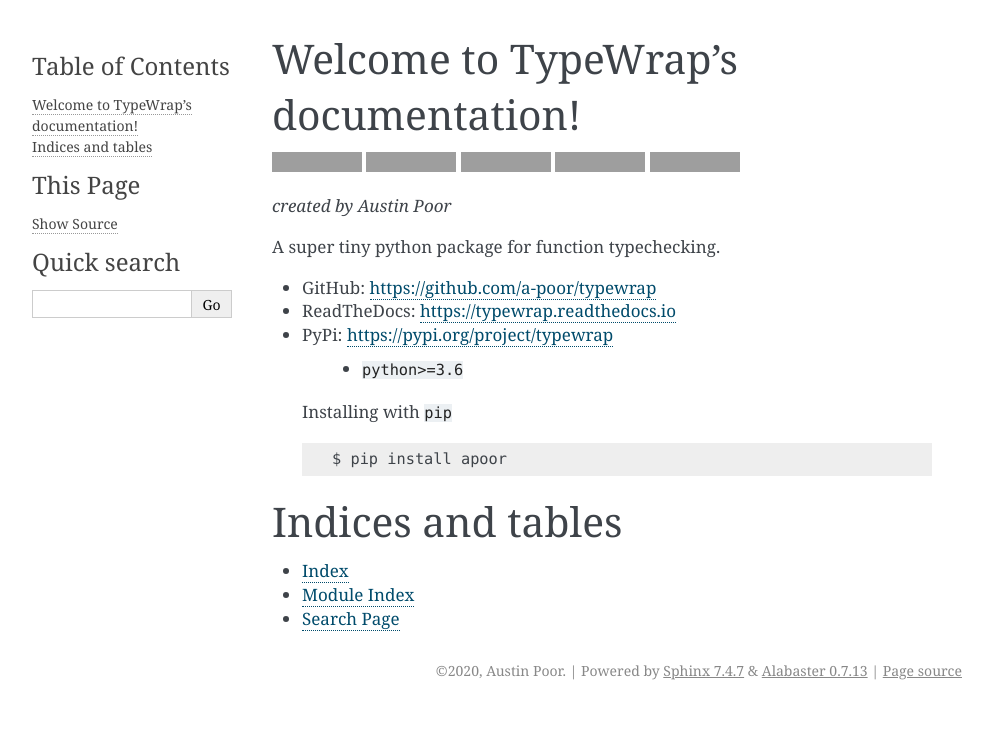
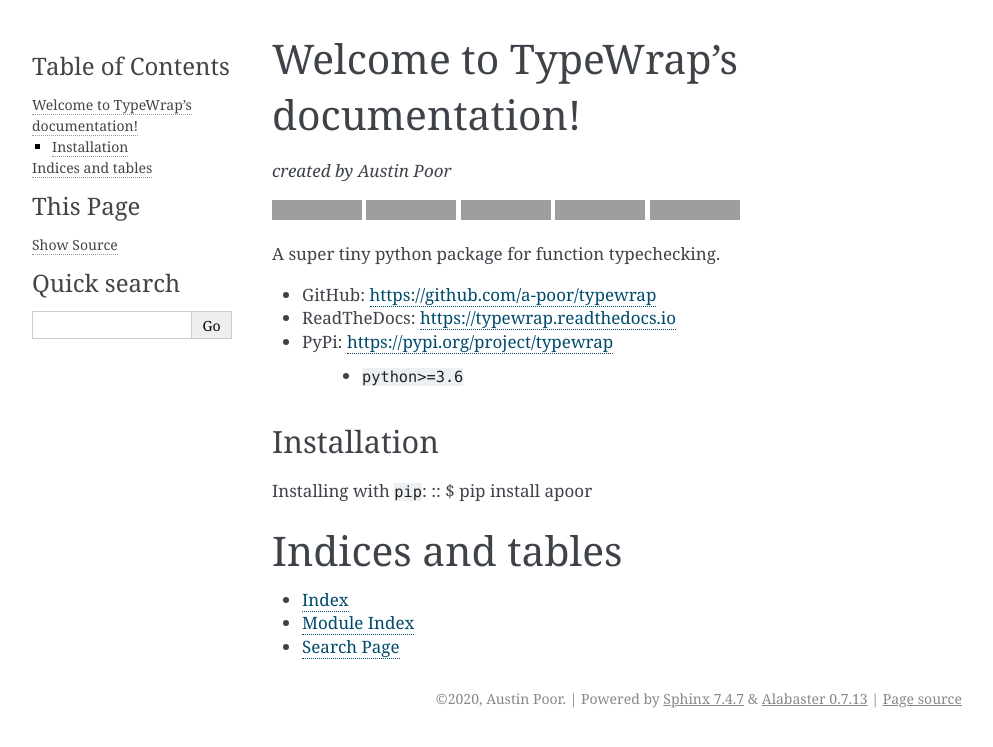
Before and after one commit to a-poor/typewrap, a Sphinx documentation site: the page built from docs/index.rst, in a window 1280 px wide, cut to the strip 0-747 px from the top of the page. Shown: the whole strip, without its empty margins (148-1141 px from the left). Built offline with Sphinx 7.4.7, drawn with Linux system fonts in a browser that asks for light colours; some of the changed lines change nothing that is shown; grey boxes are pictures that could not be loaded.

Commit message:
Updating docs

```diff
--- a/docs/conf.py
+++ b/docs/conf.py
@@ -30,8 +30,22 @@
 # extensions coming with Sphinx (named 'sphinx.ext.*') or your custom
 # ones.
 extensions = [
-    'sphinx.ext.autodoc'
+    'sphinx.ext.autodoc',
+    'sphinx.ext.napoleon'
 ]
+
+napoleon_google_docstring = True
+napoleon_numpy_docstring = True
+napoleon_include_init_with_doc = False
+napoleon_include_private_with_doc = False
+napoleon_include_special_with_doc = True
+napoleon_use_admonition_for_examples = False
+napoleon_use_admonition_for_notes = False
+napoleon_use_admonition_for_references = False
+napoleon_use_ivar = False
+napoleon_use_param = True
+napoleon_use_rtype = True
+napoleon_type_aliases = None
 
 master_doc = 'index'
 
--- a/docs/index.rst
+++ b/docs/index.rst
@@ -9,6 +9,8 @@
 .. toctree::
    :maxdepth: 2
    :caption: Contents:
+
+*created by Austin Poor*
 
 .. image:: https://travis-ci.com/a-poor/typewrap.svg?branch=master
    :target: https://travis-ci.com/a-poor/typewrap
@@ -22,8 +24,6 @@
   :target: https://typewrap.readthedocs.io/en/latest/?badge=latest
   :alt: Documentation Status
 
-*created by Austin Poor*
-
 A super tiny python package for function typechecking.
 
 * GitHub: https://github.com/a-poor/typewrap
@@ -36,11 +36,11 @@
   * ``python>=3.6``
 
 
- Installation
- -------------
- Installing with ``pip``
- ::
-     $ pip install apoor
+Installation
+-------------
+Installing with ``pip``:
+::
+$ pip install apoor
 
 
 Indices and tables
```
